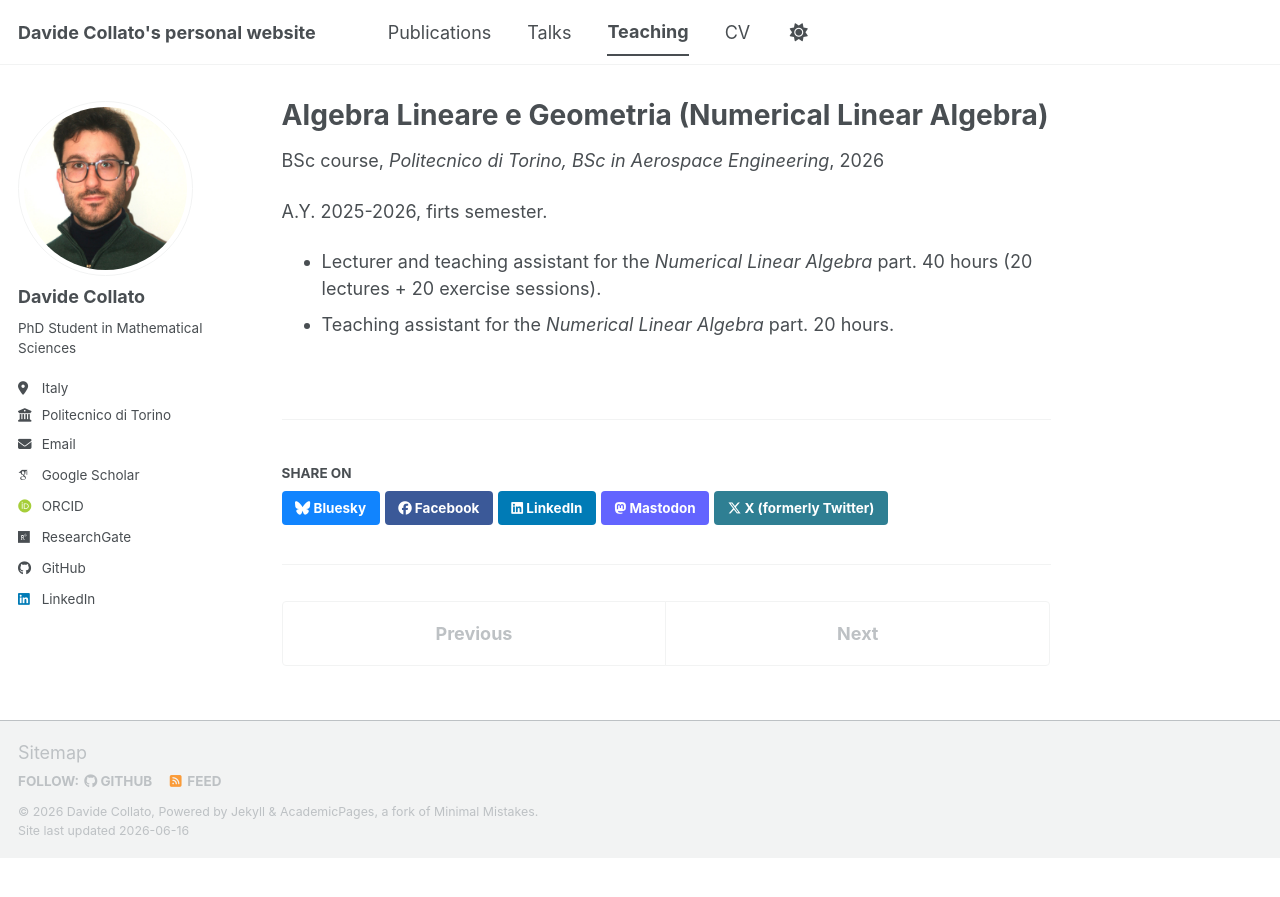
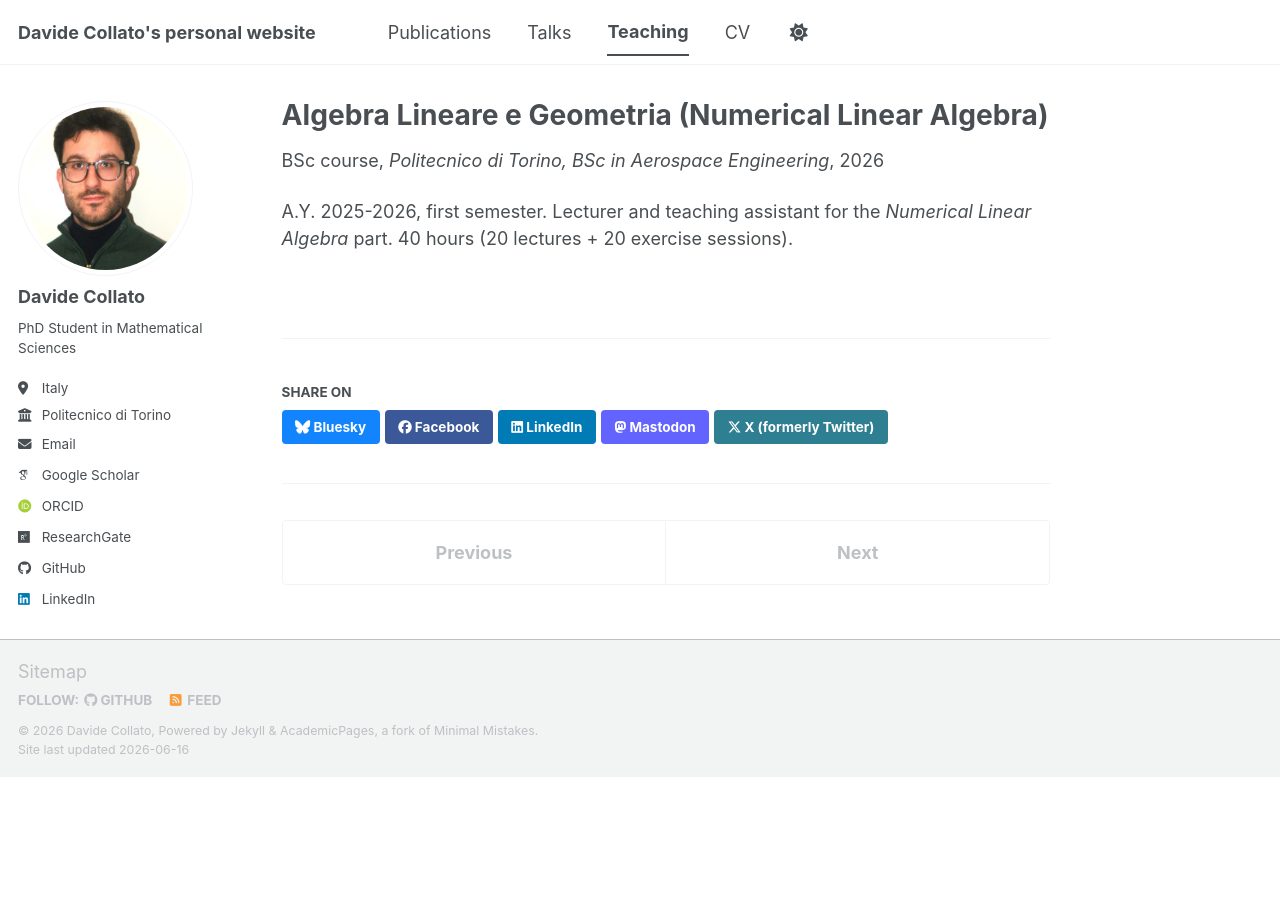
Before and after one commit to davidecollato/davidecollato.github.io, a Jekyll site: the page built from _teaching/2025.md, in a window 1280 px wide. Shown: the top 897 px of the page. Built offline with Jekyll 4.4.1, drawn with Linux system fonts in a browser that asks for light colours; some web fonts are replaced; a script bundle is joined from its source files by our own code; library files that are not in the unit come from our copies.

Commit message:
Update 2025.md

```diff
--- a/_teaching/2025.md
+++ b/_teaching/2025.md
@@ -7,10 +7,4 @@
 date: 2026-02-01
 location: "Turin, Italy"
 ---
-
-A.Y. 2025-2026, firts semester.
-
-- Lecturer and teaching assistant for the *Numerical Linear Algebra* part. 40 hours (20 lectures + 20 exercise sessions).
-- Teaching assistant for the *Numerical Linear Algebra* part. 20 hours.
-
-<!-- permalink: /teaching/2025-algebra-lineare -->
+A.Y. 2025-2026, first semester. Lecturer and teaching assistant for the *Numerical Linear Algebra* part. 40 hours (20 lectures + 20 exercise sessions).
```
